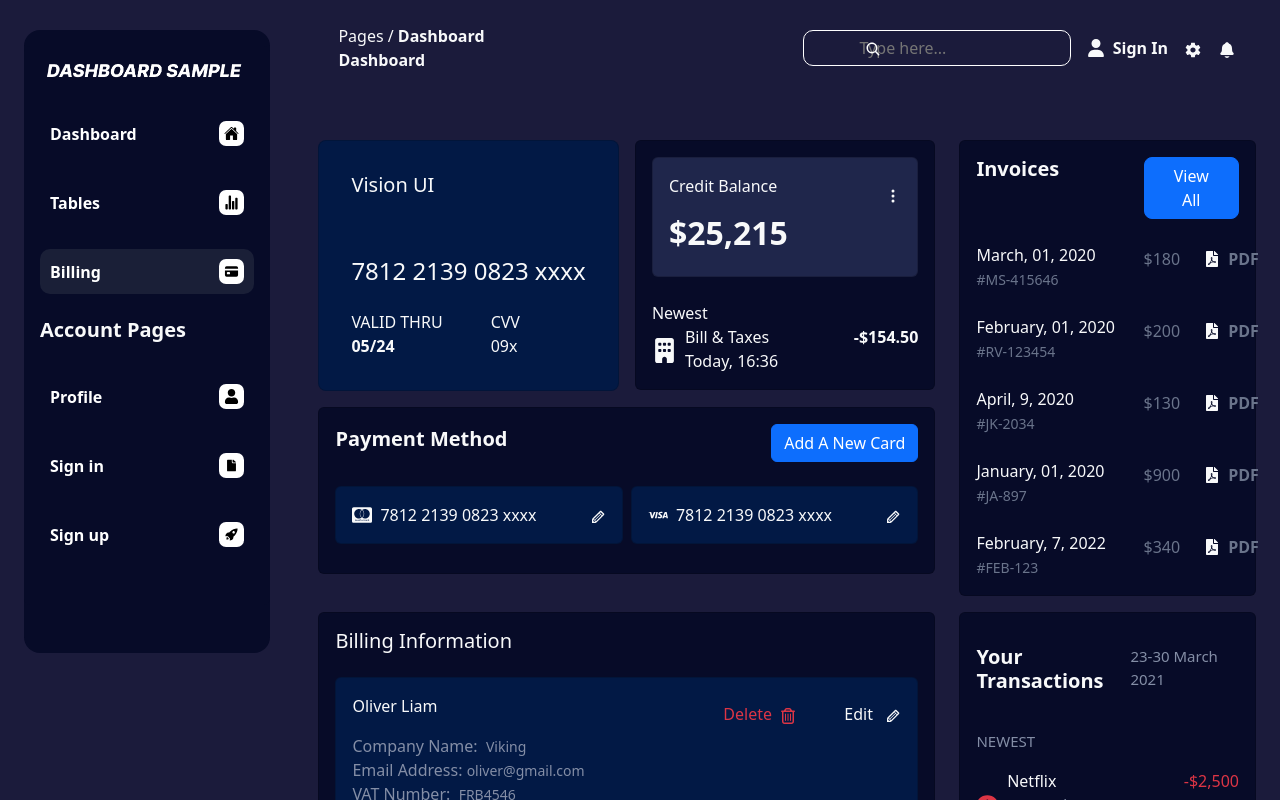
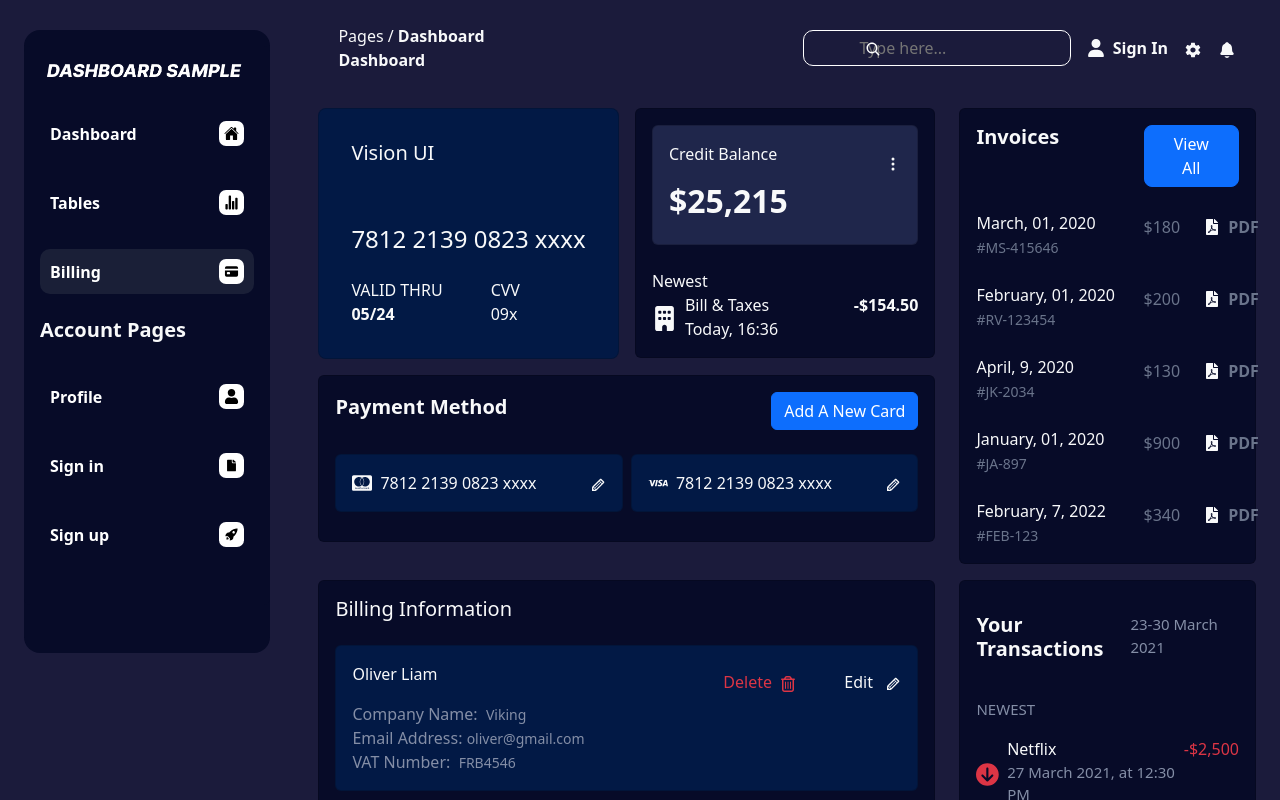
Before and after one commit to Janice1828/dashboard_sample, a React (Create React App) app: page /billing in a window 1280 px wide. Shown: the top 800 px of the page. Built offline with nearby package versions, Linux system fonts and the light colour scheme.

Commit message:
spacing updated

```diff
--- a/src/components/BillingContent.js
+++ b/src/components/BillingContent.js
@@ -17,7 +17,7 @@ const BillingContent = () => {
   return (
     <div className="ps-5">
       <Navbar header="Dashboard" />
-      <div className="pt-5">
+      <div className="pt-3">
         <div className="row gy-3">
           <div className="col-8">
             <div className="row g-3">
--- a/src/components/Dashboard.js
+++ b/src/components/Dashboard.js
@@ -35,7 +35,7 @@ const Dashboard = () => {
   return (
     <div className="ps-5">
       <Navbar header="Dashboard" />
-      <div className="pt-5">
+      <div className="pt-3">
         <div className="row gy-3">
           <div className="col-3">
             <div className="card rounded-4 bg-sidebar-color text-light">
--- a/src/components/ProfileContent.js
+++ b/src/components/ProfileContent.js
@@ -17,7 +17,7 @@ const ProfileContent = () => {
   return (
     <div className="ps-5">
       <Navbar header="Profile" className="col-12" />
-      <div className="row pt-4 g-3 w-100 m-auto">
+      <div className="row pt-3 g-3 w-100 m-auto">
         <div className="col-12 d-flex justify-content-between profile-bg py-4 px-4 rounded-4">
           <div className="d-flex gap-2 align-items-center ">
             <img src={profile} alt="" height="60px" className="rounded-3" />
--- a/src/components/TableList.js
+++ b/src/components/TableList.js
@@ -12,7 +12,7 @@ const TableList = () => {
   return (
     <div className="ps-5">
       <Navbar header="Tables" />
-      <div className="pt-5">
+      <div className="pt-0">
         <div className="row gy-3 w-100 m-auto">
           <div className="col-12 card bg-sidebar-color border-0 text-light">
             <div className="card-body">
```
